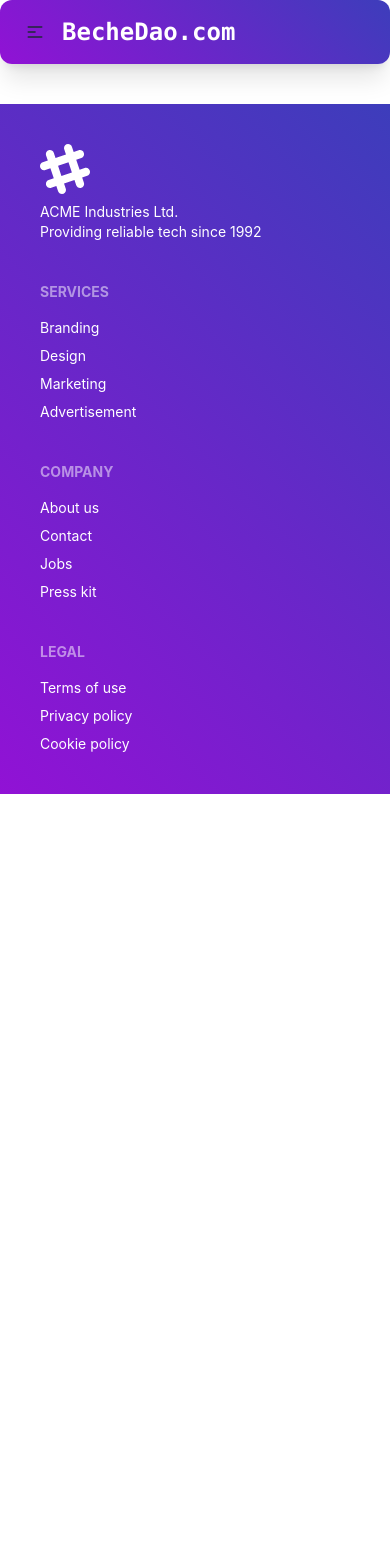
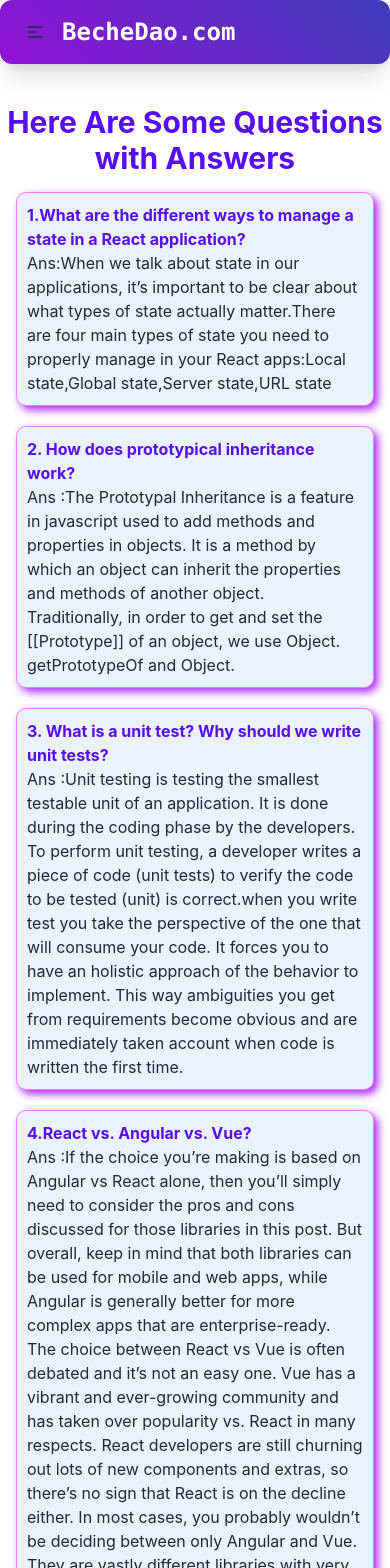
Before and after one commit to JulianaTonu/Resale-website-client, a React (Create React App) app: page /blog in a window 390 px wide. Shown: the top 1568 px of the page. Before the commit the page ends 844 px from the top, so only its background shows below. Built offline with nearby package versions, Linux system fonts and the light colour scheme; no server answers.

Commit message:
add blog

```diff
--- a/src/components/Blog/Blog.css
+++ b/src/components/Blog/Blog.css
@@ -0,0 +1,27 @@
+
+.ques{
+    border: 1px solid rgb(233, 129, 251);
+    padding: 10px;
+    border-radius: 10px;
+    /* width: 330px; */
+    margin-left: 10%;
+   margin-bottom: 30px;
+    box-shadow: 4px 4px 8px rgb(172, 39, 254);
+    background-color: rgb(234, 242, 254);
+  }
+
+  @media screen and (max-width:767px){
+    .ques{
+       width: auto;
+       padding: 10px;
+       margin: auto;
+
+
+    }
+
+    .text{
+        display: grid;
+        grid-template-columns: repeat(1, 1fr);
+      gap: 20px;
+    }
+  }
--- a/src/components/Blog/Blog.js
+++ b/src/components/Blog/Blog.js
@@ -1,11 +1,48 @@
 import React from 'react';
+import './Blog.css';
 
 const Blog = () => {
-  return (
-    <div>
+    return (
+        <div>
 
-    </div>
-  );
+            <h1 className='text-center mt-5 text-primary text-3xl font-bold'>Here Are Some Questions with Answers</h1>
+
+    <div class="container  ">
+
+        <div class="p-4 text">
+            <div class="p-4 mb-4 ques">
+              <h5 className='text-primary font-bold'>1.What are the different ways to manage a state in a React application?</h5>
+              <p>Ans:When we talk about state in our applications, it’s important to be clear about what types of state actually matter.There are four main types of state you need to properly manage in your React apps:Local state,Global state,Server state,URL state</p>
+            </div>
+
+            <div class="p-4 mb-4 ques">
+              <h5 className='text-primary font-bold'>2.  How does prototypical inheritance work? </h5>
+              <p>Ans :The Prototypal Inheritance is a feature in javascript used to add methods and properties in objects. It is a method by which an object can inherit the properties and methods of another object. Traditionally, in order to get and set the [[Prototype]] of an object, we use Object. getPrototypeOf and Object.
+              </p>
+            </div>
+            <div class="p-4 mb-4 ques">
+              <h5 className='text-primary font-bold'>3. What is a unit test? Why should we write unit tests? </h5>
+              <p>Ans :Unit testing is testing the smallest testable unit of an application. It is done during the coding phase by the developers. To perform unit testing, a developer writes a piece of code (unit tests) to verify the code to be tested (unit) is correct.when you write test you take the perspective of the one that will consume your code. It forces you to have an holistic approach of the behavior to implement. This way ambiguities you get from requirements become obvious and are immediately taken account when code is written the first time.
+
+              </p>
+            </div>
+
+            <div class="p-4 mb-4 ques">
+              <h5 className='text-primary font-bold'>4.React vs. Angular vs. Vue?</h5>
+              <p>Ans :If the choice you’re making is based on Angular vs React alone, then you’ll simply need to consider the pros and cons discussed for those libraries in this post. But overall, keep in mind that both libraries can be used for mobile and web apps, while Angular is generally better for more complex apps that are enterprise-ready.
+              The choice between React vs Vue is often debated and it’s not an easy one. Vue has a vibrant and ever-growing community and has taken over popularity vs. React in many respects. React developers are still churning out lots of new components and extras, so there’s no sign that React is on the decline either.
+              In most cases, you probably wouldn’t be deciding between only Angular and Vue. They are vastly different libraries with very different feature sets and learning curves.
+    </p>
+
+
+            </div>
+
+
+
+        </div>
+        </div>
+        </div>
+    );
 };
 
 export default Blog;
--- a/src/components/Products/ProductCard.js
+++ b/src/components/Products/ProductCard.js
@@ -1,8 +1,22 @@
 import React from 'react';
 
-const ProductCard = () => {
+const ProductCard = ({product}) => {
+  const {category_name,product_name,img,location,resale_price,orginal_price,used,sellers_name}= product
     return (
-       <div>  </div>
+        <div className="card w-96 bg-base-100 shadow-xl">
+        <figure><img src={img} alt="Shoes" /></figure>
+        <div className="card-body">
+          <h2 className="card-title">
+            {product_name}
+            <div className="badge badge-secondary">NEW</div>
+          </h2>
+          <p>{location}</p>
+          <div className="card-actions justify-end">
+            <div className="badge badge-outline">Fashion</div>
+            <div className="badge badge-outline">Products</div>
+          </div>
+        </div>
+      </div>
     );
 };
 
--- a/src/routes/Router.js
+++ b/src/routes/Router.js
@@ -29,7 +29,7 @@ export const router = createBrowserRouter([
             element:<Blog></Blog>
         },
         {
-            path:'/products/',
+            path:'/categories/:id',
             element:<Products></Products>
         },
     ]
```
